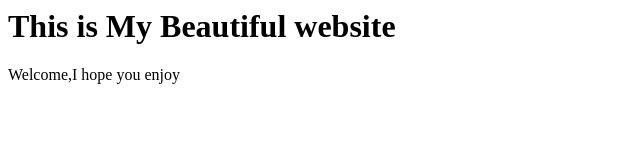
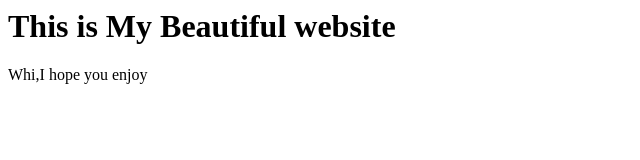
Before and after one commit to Sarthakpossi/devops, a plain HTML site: page index.html in a window 1280 px wide. Shown: the full height of the page, 0-640 px from the left. Drawn offline with Linux system fonts and the light colour scheme.

Commit message:
change welcome to hi

```diff
--- a/index.html
+++ b/index.html
@@ -1,5 +1,5 @@
  <html>
 <title>This is my first devops website</title>
 <h1>This is My Beautiful website</h1>
-<p>Welcome,I hope you enjoy</p>
+<p>Whi,I hope you enjoy</p>
 </html>
```
